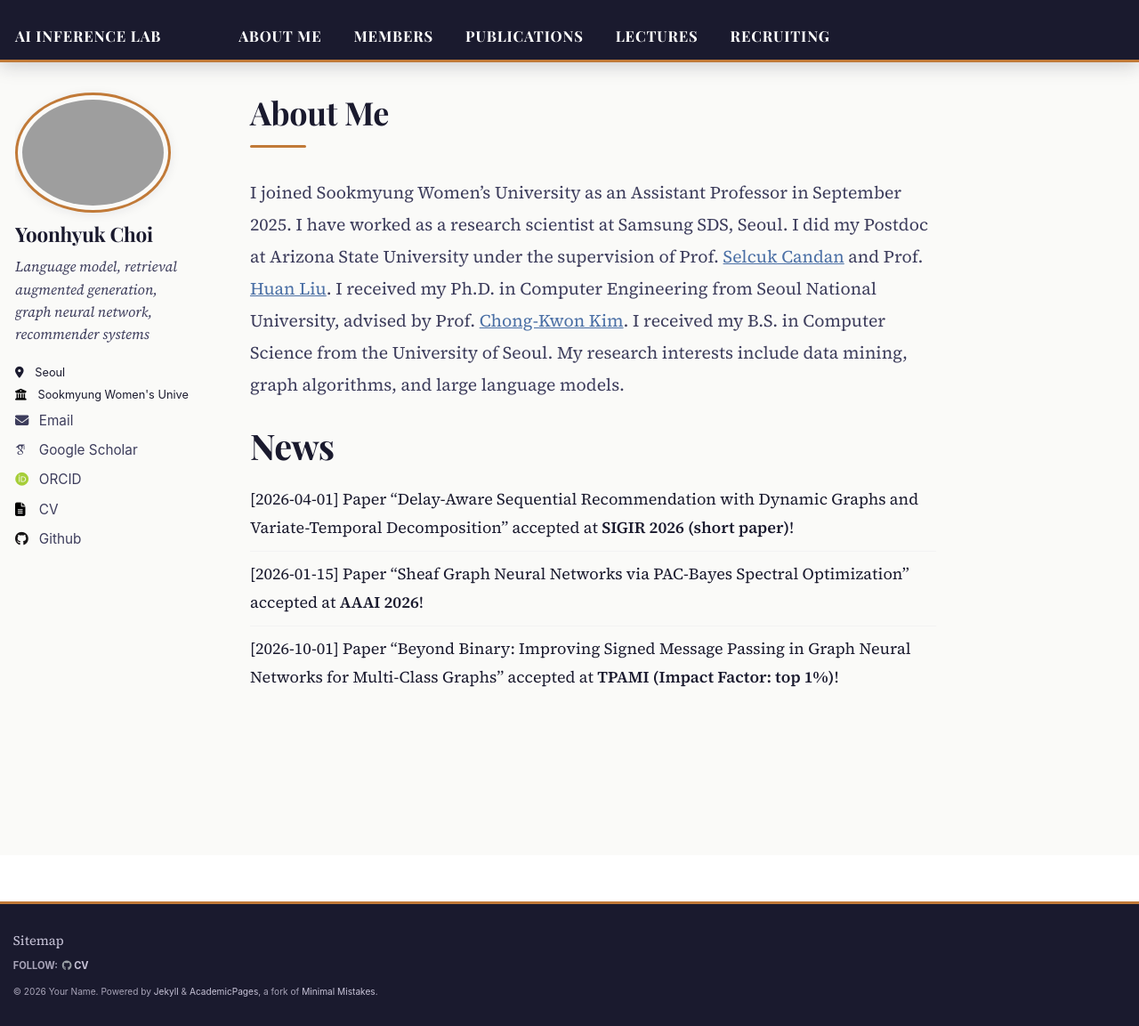
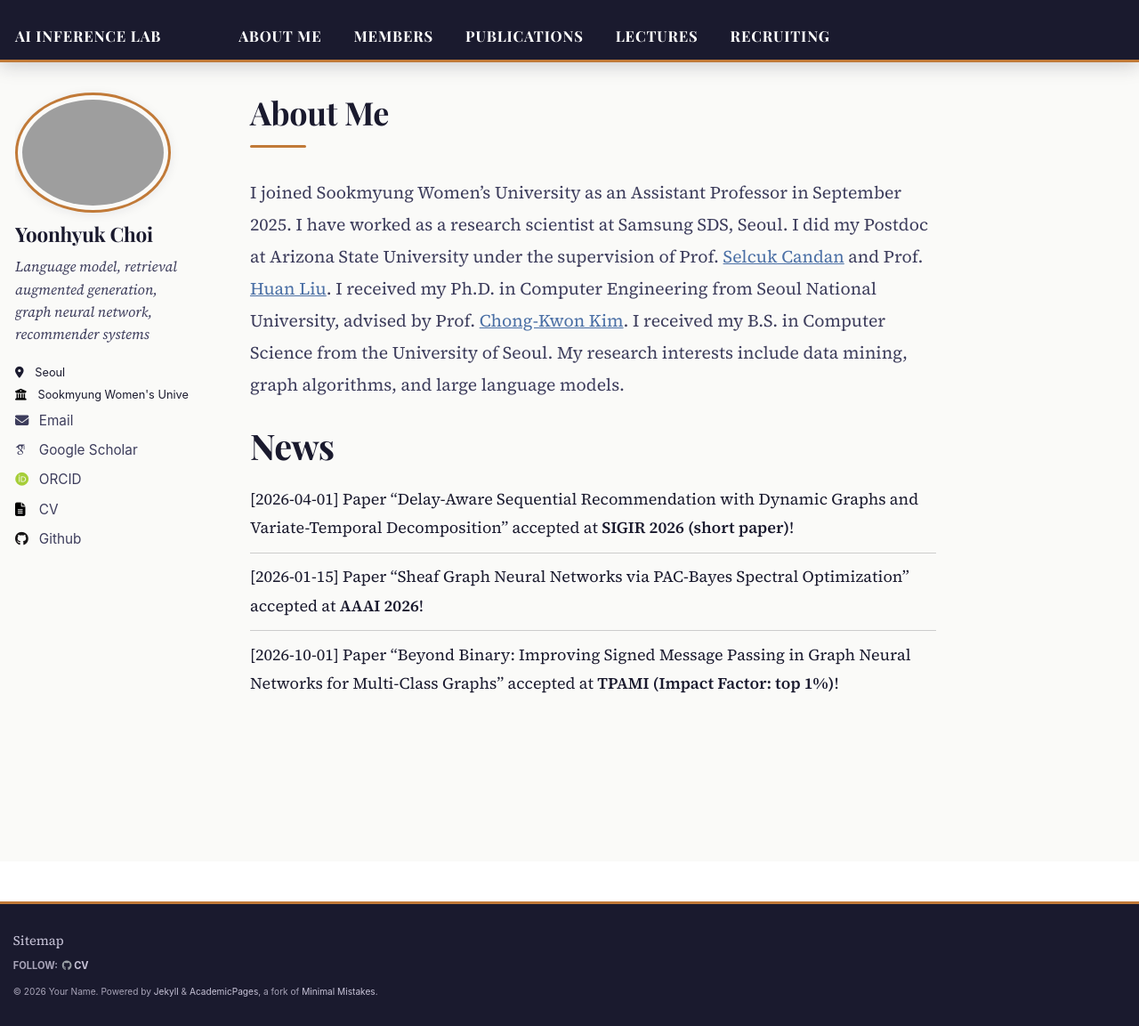
Before and after one commit to ChoiYoonHyuk/ChoiYoonHyuk.github.io, a Jekyll site: the page built from _pages/about.md, in a window 1280 px wide and 1153 px high. Shown: the whole window at 89% size. Built offline with Jekyll 4.4.1, drawn with Linux system fonts in a browser that asks for light colours; some web fonts are replaced.

Commit message:
Update about.md

```diff
--- a/_pages/about.md
+++ b/_pages/about.md
@@ -15,7 +15,7 @@
 
 {% for item in site.data.news %}
 <p style="margin: 0.3em 0;">[{{ item.date }}] {{ item.text | markdownify | remove: "<p>" | remove: "</p>" }}</p>
-{% unless forloop.last %}<hr>{% endunless %}
+{% unless forloop.last %}<hr style="border: none; border-top: 0.5px solid #ccc; margin: 0.6em 0;">{% endunless %}
 {% endfor %}
 
 
```
